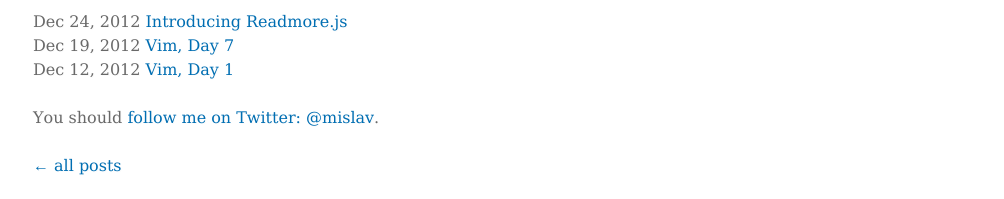
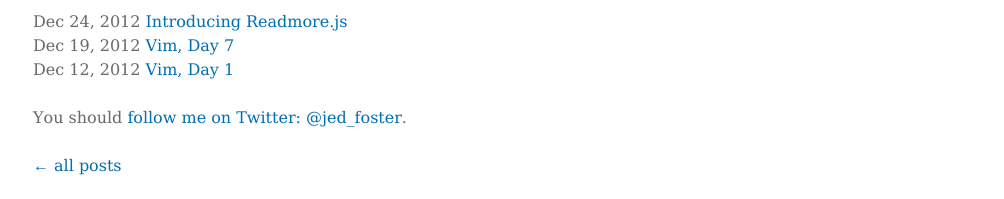
Before and after one commit to jedfoster/jedfoster.github.com, a Jekyll site: the page built from _posts/2012-12-20-send-sass-output-to-clipboard.markdown, in a window 1280 px wide. Shown: the part 738-937 px from the top of the page, without its empty margins (137-1141 px from the left). Built offline with Jekyll 4.4.1, drawn with Linux system fonts in a browser that asks for light colours; Markdown is read by kramdown in place of the engine named in the settings.

Commit message:
OK, pro tip: When you steal someone else's blog project and modify it for yourself, be sure to CHANGE THE FRAKING NAMES!

```diff
--- a/_layouts/post.html
+++ b/_layouts/post.html
@@ -47,7 +47,7 @@ layout: default
   {% endunless %}
 
   <p>
-  You should <a href="http://twitter.com/jed_foster" rel="me">follow me on Twitter: @mislav</a>.
+  You should <a href="http://twitter.com/jed_foster" rel="me">follow me on Twitter: @jed_foster</a>.
   </p>
 
   <nav><a class="home" href="/blog/">← all posts</a></nav>
```
